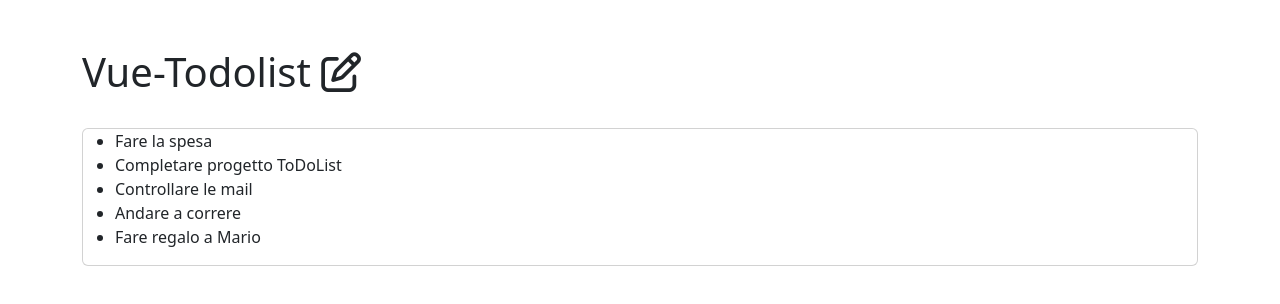
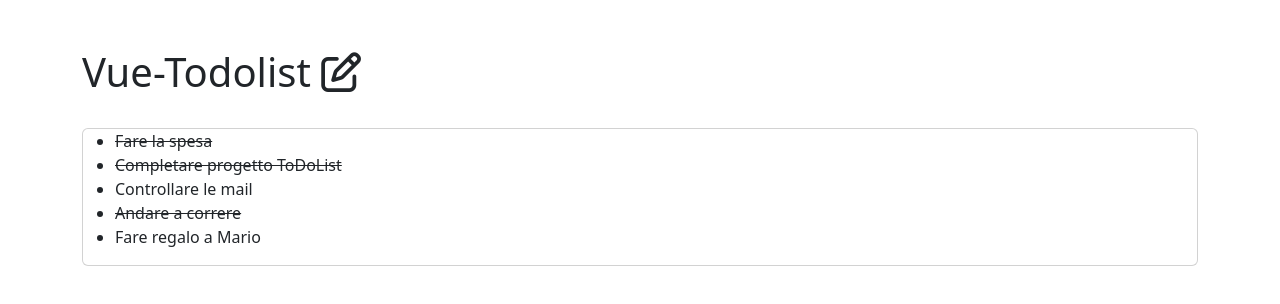
Before and after one commit to ABiviano13/vue-todolist, a plain HTML site: page index.html in a window 1280 px wide. Drawn offline with nearby package versions, Linux system fonts and the light colour scheme.

Commit message:
FEAT MILESTONE 1 decoration text

```diff
--- a/css/style.css
+++ b/css/style.css
@@ -0,0 +1,3 @@
+.check {
+    text-decoration: line-through;
+}
--- a/index.html
+++ b/index.html
@@ -25,8 +25,8 @@
             <div class="container py-4">
                 <div class="card">
                     <ul>
-                        <li v-for = "element in arrayToDoList">
-                        {{element.text}}
+                        <li v-for = "element in arrayToDoList" :class="element.done === true ? 'check' : '' ">
+                        {{ element.text }}
                         </li>
                     </ul>
                 </div>
--- a/js/app.js
+++ b/js/app.js
@@ -29,5 +29,7 @@ createApp({
       return {
         arrayToDoList: arrayToDo,
       }
+    },
+    methods: {
     }
 }).mount('#app')
```
